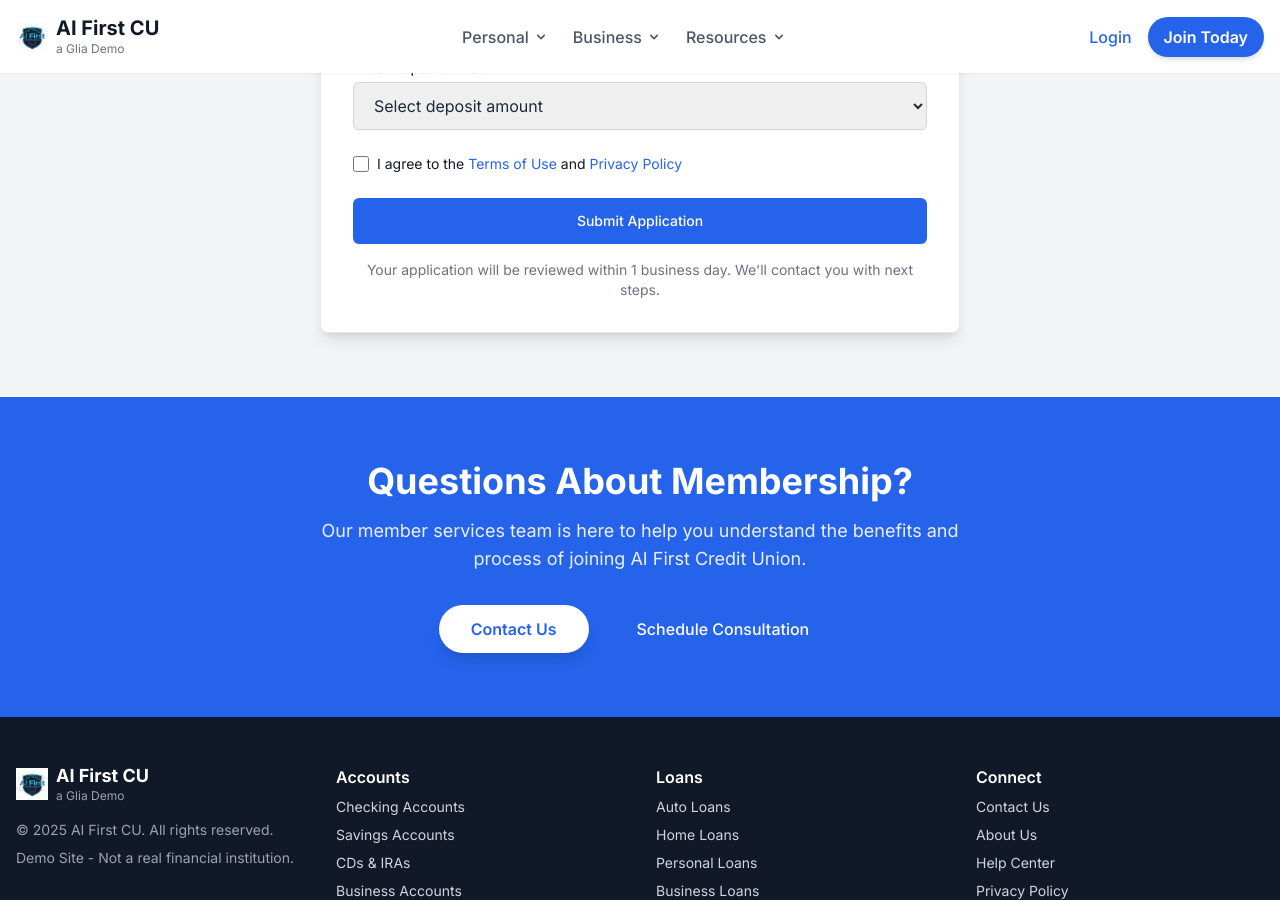
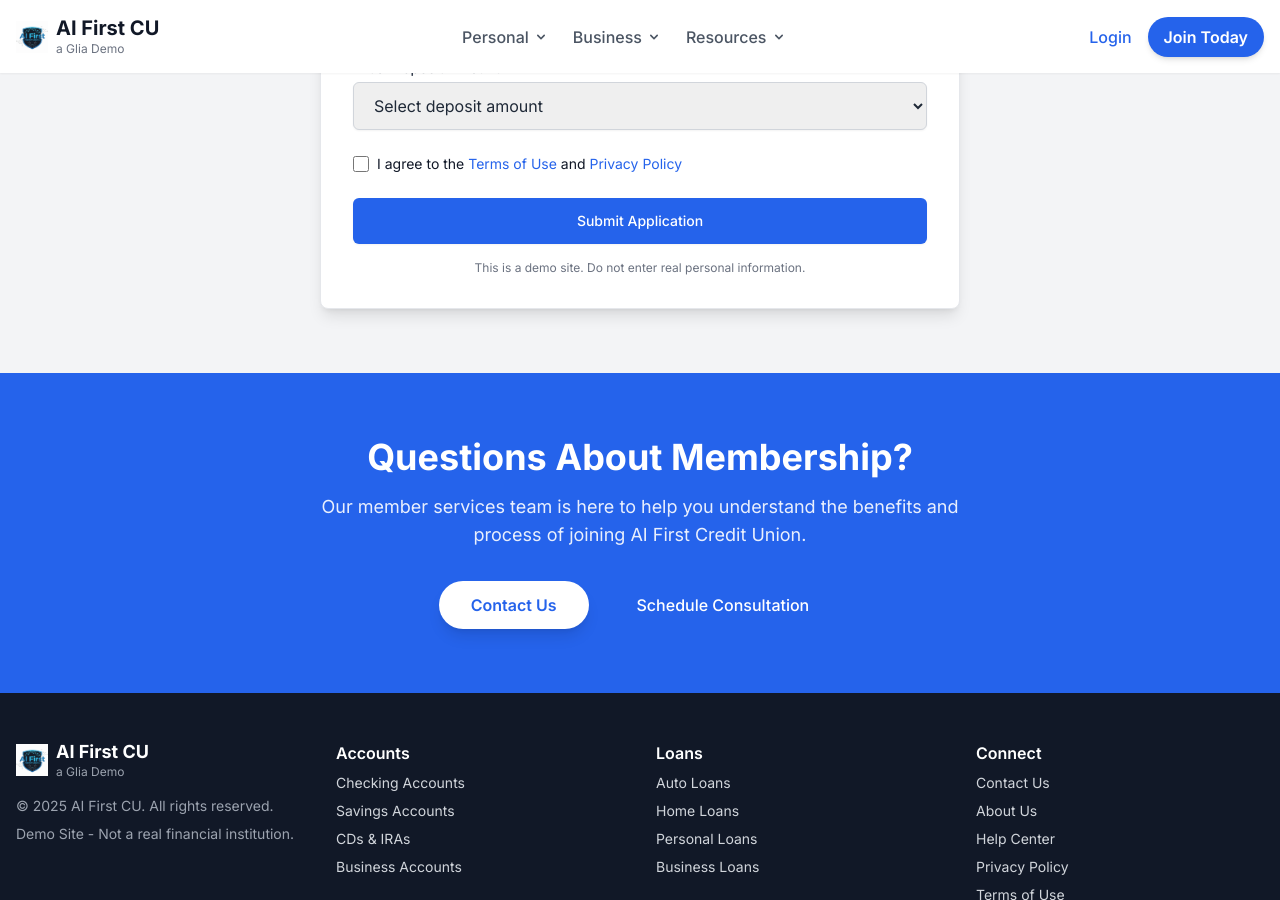
Before and after one commit to parkerjo-glia/parkerjo-glia.github.io, a Jekyll site: the page built from join.html, in a window 1280 px wide and 900 px high, scrolled down 3098 px. Built offline with Jekyll 4.4.1, drawn with Linux system fonts in a browser that asks for light colours; nearby versions of some CDN libraries; a script that is not in the unit is left out.

Commit message:
minor adjustments to join & about

```diff
--- a/about.html
+++ b/about.html
@@ -22,13 +22,13 @@ layout: default
             <div>
                 <h2 class="text-3xl font-bold text-gray-900 mb-6">Our Story</h2>
                 <p class="text-gray-600 mb-4">
-                    Founded in 2023 by members of the AI First Council, AI First Credit Union was born from a vision to create a financial institution that embraces the potential of artificial intelligence while maintaining the human-centered values that define credit unions.
+                    AI First Credit Union was created in 2026 as a demonstration site by Glia Technologies, Inc. The "AI First Council" referenced throughout this site is a fictional entity created solely for demo purposes—it does not represent a real organization.
                 </p>
                 <p class="text-gray-600 mb-4">
-                    As technology professionals, researchers, and innovators, our founding members recognized the need for a financial partner that understood both the opportunities and responsibilities that come with AI advancement. We set out to build a credit union that would serve as a model for ethical AI implementation in financial services.
+                    This demo showcases how a modern credit union might leverage AI-powered customer service and digital engagement tools. The site demonstrates Glia's integration capabilities for financial institutions looking to enhance their member experience.
                 </p>
                 <p class="text-gray-600">
-                    Today, we proudly serve thousands of members who share our commitment to responsible innovation, financial transparency, and community-driven banking.
+                    While the credit union depicted here is fictional, the technology and customer engagement features demonstrated are real capabilities offered by Glia to financial institutions worldwide.
                 </p>
             </div>
             <div class="text-center">
--- a/join.html
+++ b/join.html
@@ -11,7 +11,7 @@ layout: default
             Explore the AI First Credit Union Demo and see how Glia integration enhances member onboarding and support.
         </p>
         <div class="mt-8 flex justify-center space-x-4">
-            <button class="bg-blue-600 text-white font-semibold py-3 px-6 rounded-full hover:bg-blue-700 transition duration-300 shadow-lg">Start Your Application</button>
+            <button class="bg-blue-600 text-white font-semibold py-3 px-6 rounded-full hover:bg-blue-700 transition duration-300 shadow-lg" onclick="document.getElementById('membership-form').scrollIntoView({behavior: 'smooth'})">Start Your Application</button>
             <a href="#membership-benefits" class="bg-white text-blue-600 font-semibold py-3 px-6 rounded-full hover:bg-gray-100 transition duration-300 border border-gray-300">Learn About Benefits</a>
         </div>
     </div>
@@ -218,8 +218,8 @@ layout: default
                     Submit Application
                 </button>
             </div>
-            <p class="mt-4 text-center text-sm text-gray-500">
-                Your application will be reviewed within 1 business day. We'll contact you with next steps.
+            <p class="mt-4 text-center text-xs text-gray-500">
+                This is a demo site. Do not enter real personal information.
             </p>
         </div>
     </div>
```
